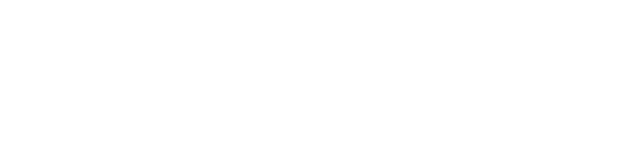
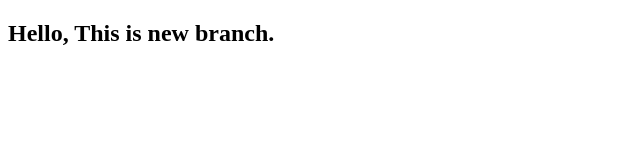
Before and after one commit to suneelkumar0106/myHtml, a plain HTML site: page index.html in a window 1280 px wide. Shown: the whole page, without its empty margins (0-640 px from the left). Drawn offline with Linux system fonts and the light colour scheme.

Commit message:
h2 added

```diff
--- a/index.html
+++ b/index.html
@@ -7,6 +7,6 @@
     <title>Document</title>
 </head>
 <body>
-
+    <h2>Hello, This is new branch.</h2>
 </body>
 </html>
```
